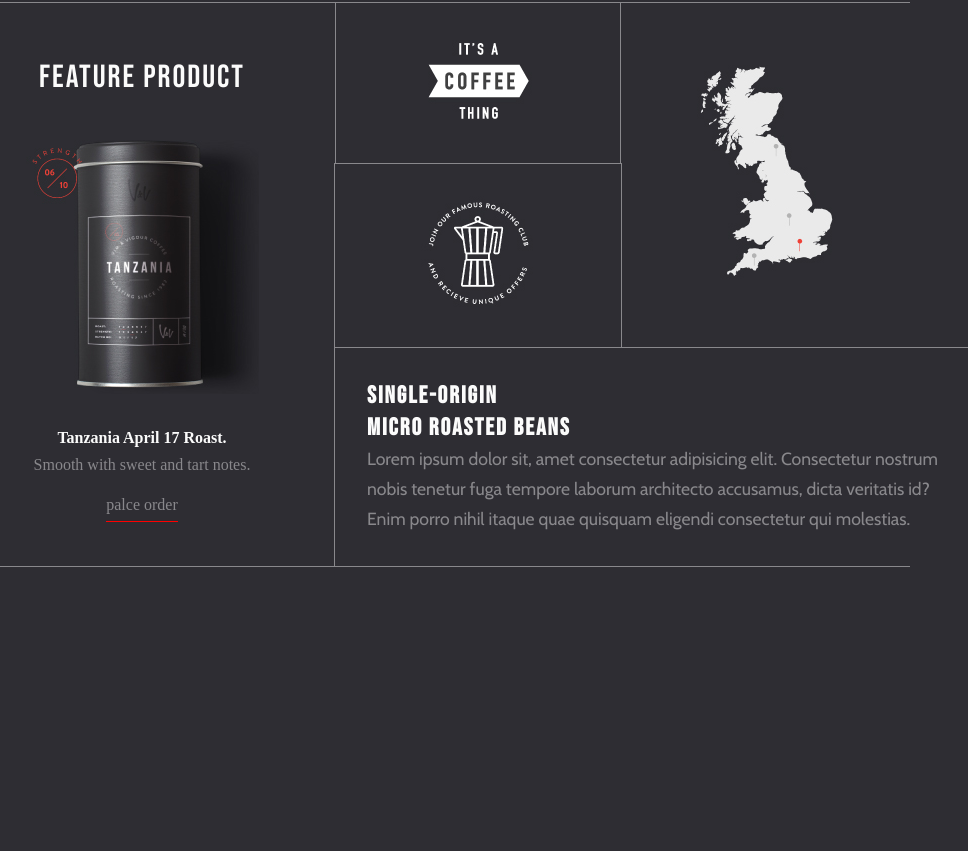
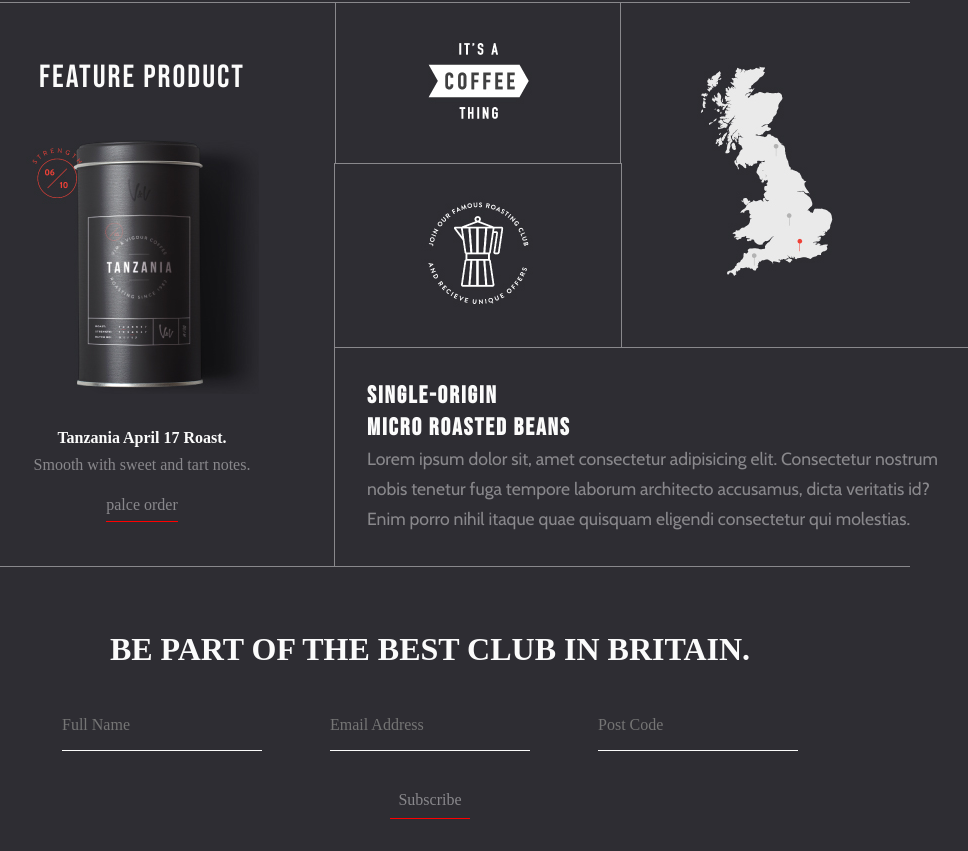
Before and after one commit to kartik-malvi/vim-vigour, a website: page index.html in a window 1280 px wide. Shown: the part 926-1777 px from the top of the page, without its empty margins (210-1178 px from the left). Before the commit the page ends 1525 px from the top, so only its background shows below. Drawn offline with nearby package versions, Linux system fonts and the light colour scheme; a web font is replaced by a local one.

Commit message:
form added

```diff
--- a/assets/style/style.scss
+++ b/assets/style/style.scss
@@ -6,6 +6,7 @@ $text-clr: #89888c;
 $primary-font: "Bebas Neue";
 $secondary-font: "PT Mono";
 $text-font: "Cabin";
+
 
 * {
   margin: 0;
@@ -368,4 +369,31 @@ body {
       }
     }
   }
+  // section4
+  .section4{
+    text-align: center;
+    h2{
+      font-size: 2em;
+      margin-bottom: 1rem;
+      text-transform: uppercase;
+    }
+    form{
+     input{
+      margin: 2rem;
+      background-color:$primary-clr;
+      border: none;
+      border-bottom: 1px solid $heading-clr;
+      padding-bottom:1rem;
+      font-size: 1em;
+      font-family: $secondary-font;
+     }
+     button{
+      background-color: $primary-clr;
+      border: none;
+      border-bottom: 1px solid red;
+      padding: 0.5rem;
+      color: $text-clr;
+     }
+    }
+  }
 }
--- a/index.html
+++ b/index.html
@@ -142,6 +142,20 @@
 
             </div>
         </section>
+        <!-- /section3 -->
+        <!-- section4 -->
+        <section class="section4">
+            <div class="container">
+                <h2>be part of the best club in britain.</h2>
+                <form action="" class="form">
+                    <input type="text" name="name" placeholder="Full Name">
+                    <input type="email" name="email" placeholder="Email Address">
+                    <input type="number" name="post-code" placeholder="Post Code">
+                    <br>
+                    <button>Subscribe</button>
+                </form>
+            </div>
+        </section>
     </main>
 </body>
 
```
Also changed, not shown: assets/style/style.css, 1 other file.
